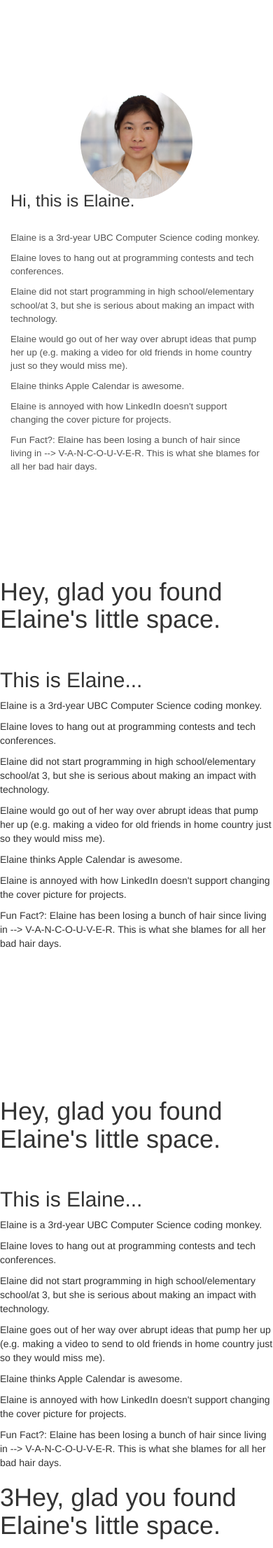
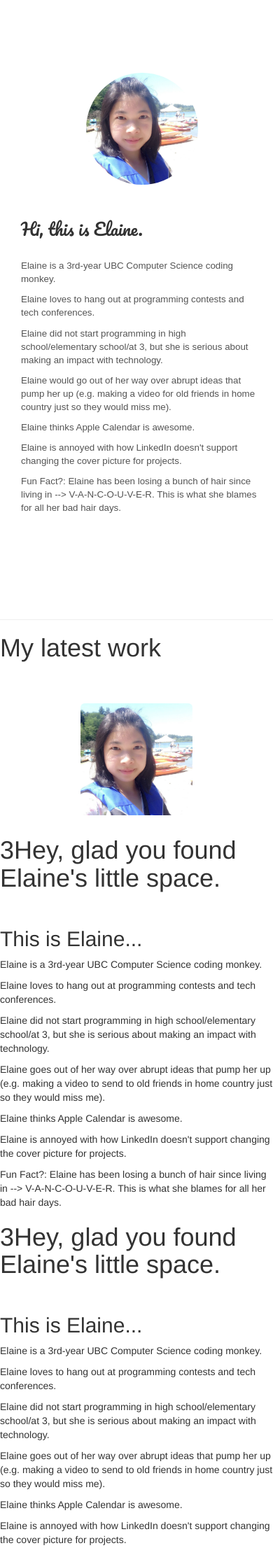
Before and after one commit to elfeng/elfeng.github.io, a PHP site: page / in a window 390 px wide. Shown: the part 76-2288 px from the top of the page at 70% size. Run offline with PHP 8.4, Linux system fonts and the light colour scheme; some libraries are stand-ins or nearby versions; some web fonts are replaced.

Commit message:
Fixed smaller screen responsiveness

```diff
--- a/index.html
+++ b/index.html
@@ -12,7 +12,8 @@
     <link href='https://fonts.googleapis.com/css?family=Droid+Sans' rel='stylesheet' type='text/css'>
     <link href='https://fonts.googleapis.com/css?family=Roboto:400,300' rel='stylesheet' type='text/css'>
     <link href='http://fonts.googleapis.com/css?family=Pontano+Sans' rel='stylesheet' type='text/css'>
-
+    <link href='http://fonts.googleapis.com/css?family=Gudea' rel='stylesheet' type='text/css'>
+    <link href='http://fonts.googleapis.com/css?family=Pacifico' rel='stylesheet' type='text/css'>
 
     <!-- Bootstrap -->
     <link href="node_modules/bootstrap/dist/css/bootstrap.min.css" rel="stylesheet">
@@ -27,6 +28,8 @@
     <![endif]-->
   </head>
   <body>
+
+    <!-- Navbar -->
     <nav class="navbar navbar-default navbar-fixed-top">
       <div class="container-fluid">
         <!-- Brand and toggle get grouped for better mobile display -->
@@ -38,7 +41,6 @@
             <span class="icon-bar"></span>
           </button>
         </div>
-
         <!-- Collect the nav links, forms, and other content for toggling -->
         <div class="collapse navbar-collapse" id="bs-example-navbar-collapse-1">
           <ul class="nav navbar-nav">
@@ -50,12 +52,13 @@
       </div><!-- /.container-fluid -->
     </nav>
 
+    <!-- About section -->
     <div id="personal-summary" class="container-fluid">
       <div class="row">
-      <div class="col-md-3">
-        <img id="profile-picture" src="images/headshot.jpg" class="img-responsive img-circle" alt="Responsive image">
+      <div class="col-xs-12 col-sm-4 col-md-3">
+        <img id="profile-picture" src="images/selfie.jpg" class="img-responsive img-circle" alt="Responsive image">
       </div>
-      <div class="col-md-9">
+      <div class="col-xs-12 col-sm-8 col-md-9">
         <h3>Hi, this is Elaine.</h3>
         <br>
           <p>Elaine is a 3rd-year UBC Computer Science coding monkey.</p>
@@ -70,20 +73,17 @@
     </div>
 
     <br><br><br><br><br><br>
-    <h1>Hey, glad you found Elaine's little space.</h1>
-    <br>
-    <h2>This is Elaine...</h2>
-    <p>Elaine is a 3rd-year UBC Computer Science coding monkey.</p>
-    <p>Elaine loves to hang out at programming contests and tech conferences.</p>
-    <p>Elaine did not start programming in high school/elementary school/at 3, but she is serious about making an impact with technology.</p>
-    <p>Elaine would go out of her way over abrupt ideas that pump her up (e.g. making a video for old friends in home country just so they would miss me).</p>
-    <p>Elaine thinks Apple Calendar is awesome.</p>
-    <p>Elaine is annoyed with how LinkedIn doesn't support changing the cover picture for projects.</p>
-    <p>Fun Fact?: Elaine has been losing a bunch of hair since living in --> V-A-N-C-O-U-V-E-R. This is what she blames for all her bad hair days.</p>
-    <br><br><br><br><br><br><br><br><br>
+    <hr>
 
+    <!-- Projects section -->
     <section id="projects">
-      <h1>Hey, glad you found Elaine's little space.</h1>
+      <h1>My latest work</h1>
+      <br>
+      <img id="profile-picture" src="images/selfie.jpg" class="img-responsive img-rounded" alt="Responsive image">
+
+    </section>
+
+    <h1>3Hey, glad you found Elaine's little space.</h1>
       <br>
       <h2>This is Elaine...</h2>
       <p>Elaine is a 3rd-year UBC Computer Science coding monkey.</p>
@@ -93,10 +93,7 @@
       <p>Elaine thinks Apple Calendar is awesome.</p>
       <p>Elaine is annoyed with how LinkedIn doesn't support changing the cover picture for projects.</p>
       <p>Fun Fact?: Elaine has been losing a bunch of hair since living in --> V-A-N-C-O-U-V-E-R. This is what she blames for all her bad hair days.</p>
-    </section>
-
-    <section id="contact">
-      <h1>3Hey, glad you found Elaine's little space.</h1>
+    <h1>3Hey, glad you found Elaine's little space.</h1>
       <br>
       <h2>This is Elaine...</h2>
       <p>Elaine is a 3rd-year UBC Computer Science coding monkey.</p>
@@ -106,8 +103,40 @@
       <p>Elaine thinks Apple Calendar is awesome.</p>
       <p>Elaine is annoyed with how LinkedIn doesn't support changing the cover picture for projects.</p>
       <p>Fun Fact?: Elaine has been losing a bunch of hair since living in --> V-A-N-C-O-U-V-E-R. This is what she blames for all her bad hair days.</p>
-    </section>
 
+    <div id="contact">
+      <h1>4Hey, glad you found Elaine's little space.</h1>
+      <br>
+      <h2>This is Elaine...</h2>
+      <p>Elaine is a 3rd-year UBC Computer Science coding monkey.</p>
+      <p>Elaine loves to hang out at programming contests and tech conferences.</p>
+      <p>Elaine did not start programming in high school/elementary school/at 3, but she is serious about making an impact with technology.</p>
+      <p>Elaine goes out of her way over abrupt ideas that pump her up (e.g. making a video to send to old friends in home country just so they would miss me).</p>
+      <p>Elaine thinks Apple Calendar is awesome.</p>
+      <p>Elaine is annoyed with how LinkedIn doesn't support changing the cover picture for projects.</p>
+      <p>Fun Fact?: Elaine has been losing a bunch of hair since living in --> V-A-N-C-O-U-V-E-R. This is what she blames for all her bad hair days.</p>
+    </div>
+
+        <h1>3Hey, glad you found Elaine's little space.</h1>
+      <br>
+      <h2>This is Elaine...</h2>
+      <p>Elaine is a 3rd-year UBC Computer Science coding monkey.</p>
+      <p>Elaine loves to hang out at programming contests and tech conferences.</p>
+      <p>Elaine did not start programming in high school/elementary school/at 3, but she is serious about making an impact with technology.</p>
+      <p>Elaine goes out of her way over abrupt ideas that pump her up (e.g. making a video to send to old friends in home country just so they would miss me).</p>
+      <p>Elaine thinks Apple Calendar is awesome.</p>
+      <p>Elaine is annoyed with how LinkedIn doesn't support changing the cover picture for projects.</p>
+      <p>Fun Fact?: Elaine has been losing a bunch of hair since living in --> V-A-N-C-O-U-V-E-R. This is what she blames for all her bad hair days.</p>
+        <h1>3Hey, glad you found Elaine's little space.</h1>
+      <br>
+      <h2>This is Elaine...</h2>
+      <p>Elaine is a 3rd-year UBC Computer Science coding monkey.</p>
+      <p>Elaine loves to hang out at programming contests and tech conferences.</p>
+      <p>Elaine did not start programming in high school/elementary school/at 3, but she is serious about making an impact with technology.</p>
+      <p>Elaine goes out of her way over abrupt ideas that pump her up (e.g. making a video to send to old friends in home country just so they would miss me).</p>
+      <p>Elaine thinks Apple Calendar is awesome.</p>
+      <p>Elaine is annoyed with how LinkedIn doesn't support changing the cover picture for projects.</p>
+      <p>Fun Fact?: Elaine has been losing a bunch of hair since living in --> V-A-N-C-O-U-V-E-R. This is what she blames for all her bad hair days.</p>
     <!-- jQuery (necessary for Bootstrap's JavaScript plugins) -->
     <script src="https://ajax.googleapis.com/ajax/libs/jquery/1.11.3/jquery.min.js"></script>
     <!-- Include all compiled plugins (below), or include individual files as needed -->
--- a/main.css
+++ b/main.css
@@ -26,11 +26,19 @@
   max-width: 1000px;
 }
 
+#personal-summary h3 {
+  font-family: 'Pacifico';
+}
+
 #personal-summary p {
   font-family: sans-serif;
   font-size: 10pt;
   color: #545454;
   font-weight: 300;
+}
+
+.col-md-3 {
+  padding-right: 0px;
 }
 
 #profile-picture {
@@ -39,9 +47,14 @@
   top: 30px;
   display: block;
   margin-left: auto;
-  margin-right: auto
+  margin-right: auto;
+  margin-bottom: 60px;
+}
+
+.col-md-9 {
+  padding-left: 30px;
 }
 
 body {
-  padding-top: 100px;
+  padding-top: 80px;
 }
```
Also changed, not shown: images/headshot.jpg (deleted), images/selfie.jpg (added).
